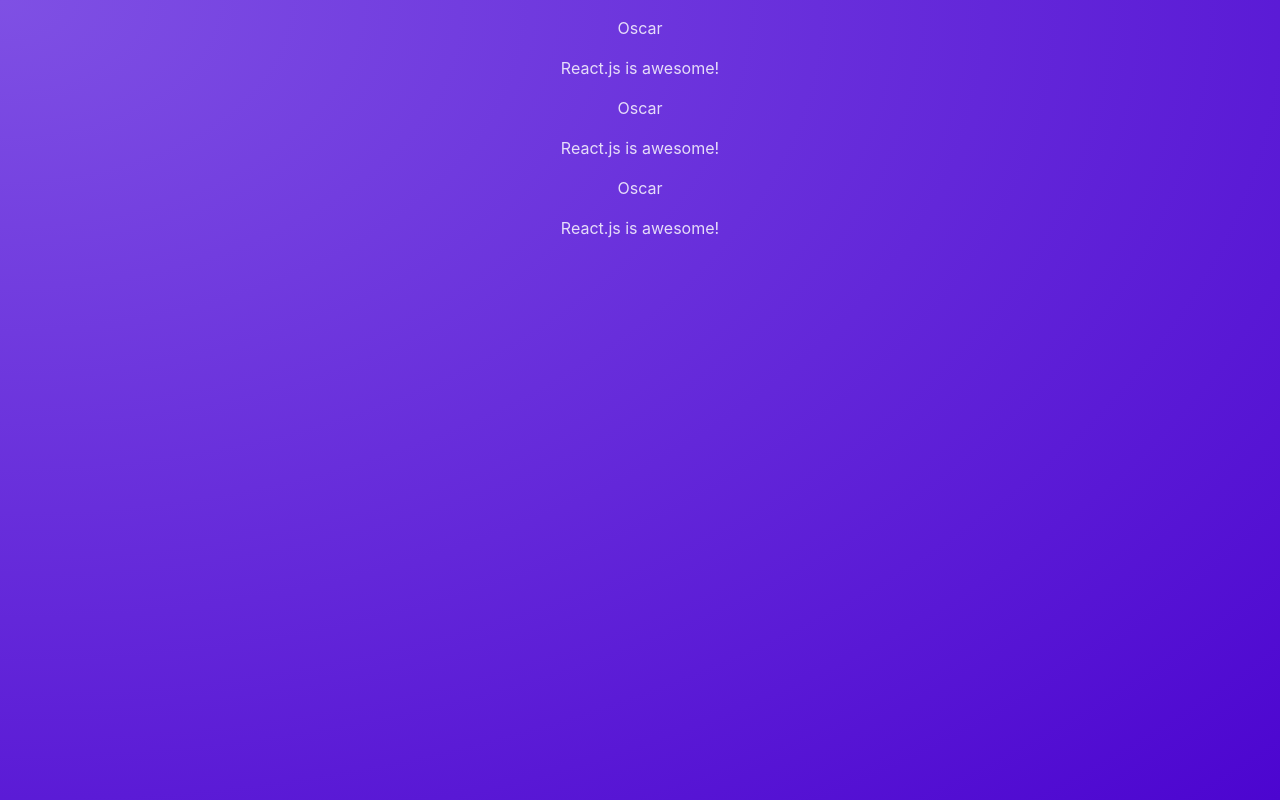
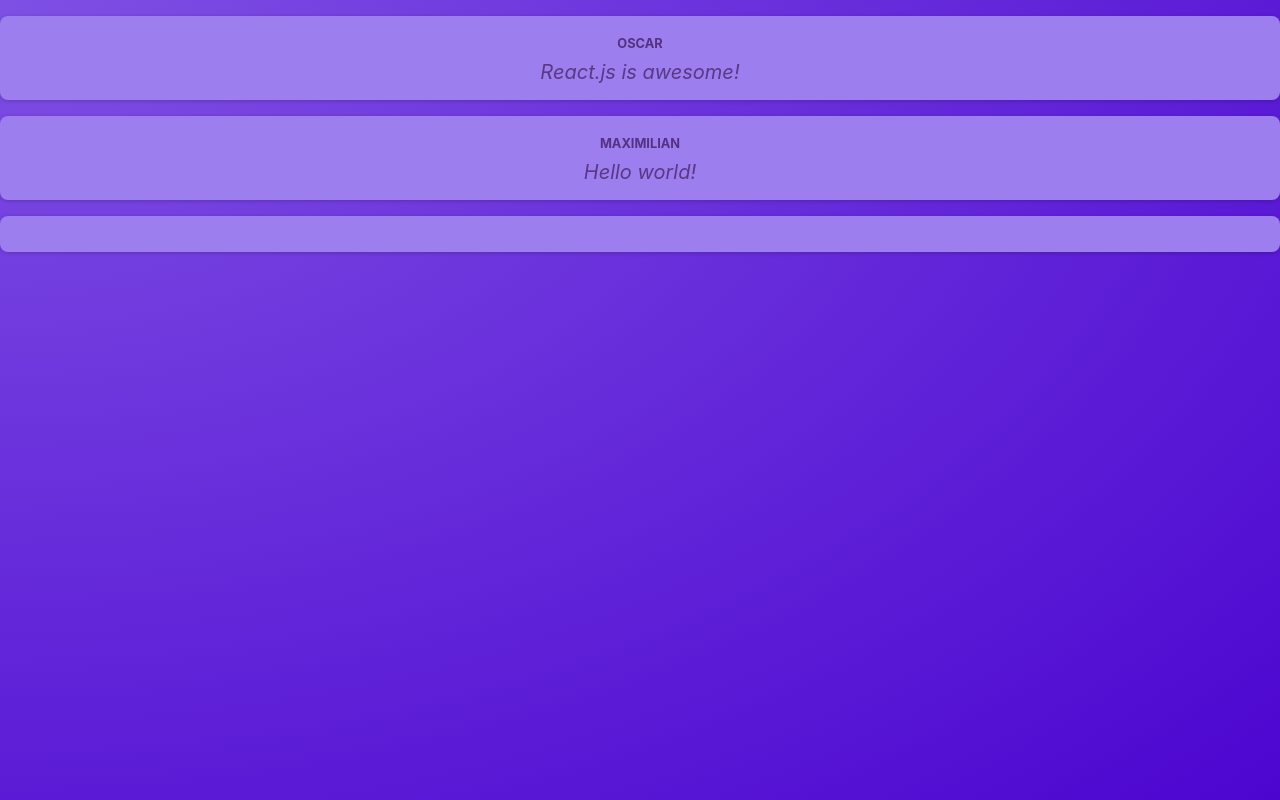
Before and after one commit to oscarg11/practice, a React (Vite) app in the folder next-js/starting-project/: page / in a window 1280 px wide. Built offline with nearby package versions, Linux system fonts and the light colour scheme.

Commit message:
more react practice

```diff
--- a/next-js/starting-project/src/App.jsx
+++ b/next-js/starting-project/src/App.jsx
@@ -2,8 +2,8 @@
 
 function App() {
   return <main>
-    <Post />
-    <Post />
+    <Post author="Oscar" body="React.js is awesome!"/>
+    <Post author="Maximilian" body="Hello world!"/>
     <Post />
 
   </main>
--- a/next-js/starting-project/src/components/Post.jsx
+++ b/next-js/starting-project/src/components/Post.jsx
@@ -1,12 +1,10 @@
-const names = ['Oscar', 'Maximilian']
+import classes from'./Post.module.css';
 
-function Post(){
-    const chosenName = Math.random() > 0.5 ? names[0] : names[1];
-
+function Post(props){
     return (
-        <div>
-            <p>{chosenName}</p>
-            <p>React.js is awesome!</p>
+        <div className={classes.post}>
+            <p className={classes.author}>{props.author}</p>
+            <p className={classes.text}>{props.body}</p>
         </div>
     );
 }
--- /dev/null
+++ b/next-js/starting-project/src/components/Post.module.css
@@ -0,0 +1,33 @@
+.post {
+    margin: 1rem 0;
+    padding: 1rem;
+    background-color: #9c7eee;
+    border-radius: 8px;
+    box-shadow: 0 1px 4px rgba(0, 0, 0, 0.2);
+    animation: animate-in 1s ease-out forwards;
+}
+
+.author {
+    font-size: 0.8rem;
+    font-weight: bold;
+    color: #543280;
+    margin: 0;
+    text-transform: uppercase;
+}
+.text {
+    white-space: pre-wrap;
+    font-size: 1.25rem;
+    margin: 0.25rem 0 0 0;
+    color: #593884;
+    font-style: italic;
+}
+@keyframes animate-in {
+    from {
+    opacity: 0;
+    transform: translateY(1rem);
+    }
+    to {
+    opacity: 1;
+    transform: translateY(0);
+    }
+}
```
Also changed, not shown: next-js/starting-project/src/index.css (line endings or trailing spaces).
